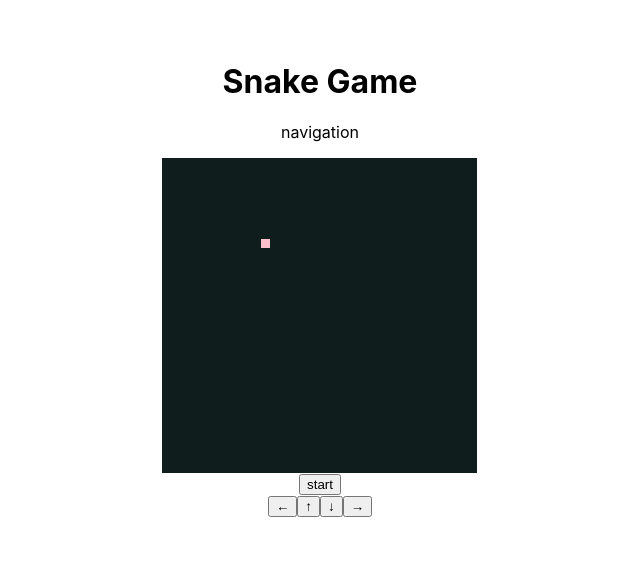
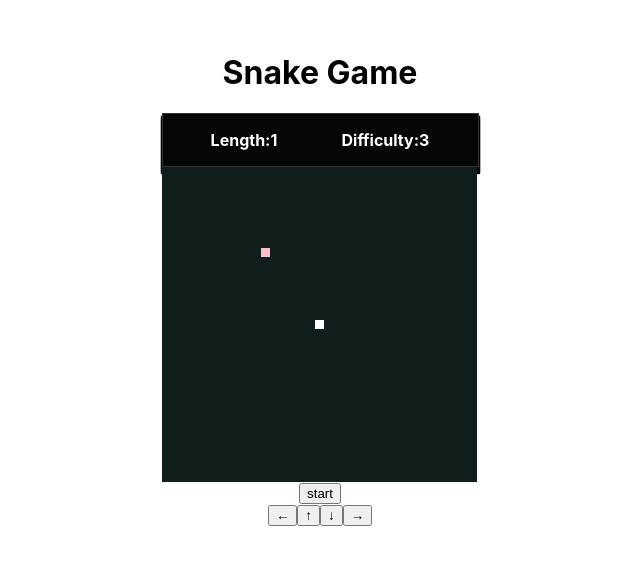
Before and after one commit to atsu0203/hooks-snake-game, a React (Create React App) app: page / in a window 1280 px wide. Shown: the part 121-686 px from the top of the page, without its empty margins (320-960 px from the left). Built offline with nearby package versions, Linux system fonts and the light colour scheme.

Commit message:
modify navigation and buttons

```diff
--- a/src/App.js
+++ b/src/App.js
@@ -109,6 +109,7 @@ function App() {
     setDirection(Direction.up);
     setFields(initFields(fields.length, initialPosition));
   };
+  const onStop = () => setStatus(GameStatus.suspended);
 
   const handleMoving = () => {
     const { x, y } = body[0];
@@ -172,13 +173,18 @@ function App() {
         <div className="title-container">
           <h1 className="title">Snake Game</h1>
         </div>
-        <Navigation />
+        <Navigation length={body.length} />
       </header>
       <main className="main">
         <Field fields={fields} />
       </main>
       <footer className="footer">
-        <Button status={status} onStart={onStart} onRestart={onRestart} />
+        <Button
+          status={status}
+          onStop={onStop}
+          onStart={onStart}
+          onRestart={onRestart}
+        />
         <ManipulationPanel onChange={onChangeDirection} />
       </footer>
     </div>
--- a/src/components/Button.jsx
+++ b/src/components/Button.jsx
@@ -1,13 +1,12 @@
 import React from "react";
 
-const Button = ({ status, onStart, onRestart }) => {
+const Button = ({ status, onStart, onStop, onRestart }) => {
   return (
     <div className="button">
-      {status === "gameover" ? (
-        <button onClick={onRestart}>gameover</button>
-      ) : (
-        <button onClick={onStart}>start</button>
-      )}
+      {status === "gameover" && <button onClick={onRestart}>gameover</button>}
+      {status === "init" && <button onClick={onStart}>start</button>}
+      {status === "suspended" && <button onClick={onStart}>start</button>}
+      {status === "playing" && <button onClick={onStop}>stop</button>}
     </div>
   );
 };
--- a/src/components/Navigation.jsx
+++ b/src/components/Navigation.jsx
@@ -1,7 +1,23 @@
-import React from 'react';
+import React from "react";
 
-const Navigation = () => {
-  return <p>navigation</p>;
+const Navigation = ({ length, difficulty = 3 }) => {
+  return (
+    <div className="navigation">
+      <div className="navigation-item">
+        <span className="navigation-label">Length: </span>
+        <div className="navigation-item-number-container">
+          <div className="num-board">{length}</div>
+        </div>
+      </div>
+      <div className="navigation-item">
+        <span className="navigation-label">Difficulty: </span>
+        <div className="navigation-item-number-container">
+          <span className="num-board">{difficulty}</span>
+          <div className="difficulty-button-container"></div>
+        </div>
+      </div>
+    </div>
+  );
 };
 
 export default Navigation;
--- a/src/index.css
+++ b/src/index.css
@@ -59,3 +59,20 @@ body {
 .food {
   background: pink;
 }
+
+.navigation {
+  display: flex;
+  margin-top: 4px;
+  justify-content: space-evenly;
+  color: white;
+  font-weight: bold;
+  background: #020705;
+  box-shadow: 0px 4px 1px 1px #020604, 0px 6px 1px 1px #010403;
+  border: 1px solid #ffffff30;
+}
+
+.navigation-item {
+  padding: 16px;
+  display: flex;
+  align-items: center;
+}
--- a/src/utils/index.js
+++ b/src/utils/index.js
@@ -16,7 +16,7 @@ export const initFields = (fieldSize, snake) => {
     const cols = new Array(fieldSize).fill("");
     fields.push(cols);
   }
-
+  fields[snake.y][snake.x] = 'snake'
   const food = getFoodPosition(fieldSize, [snake])
   fields[food.y][food.x] = "food";
  console.log(fields)
```
